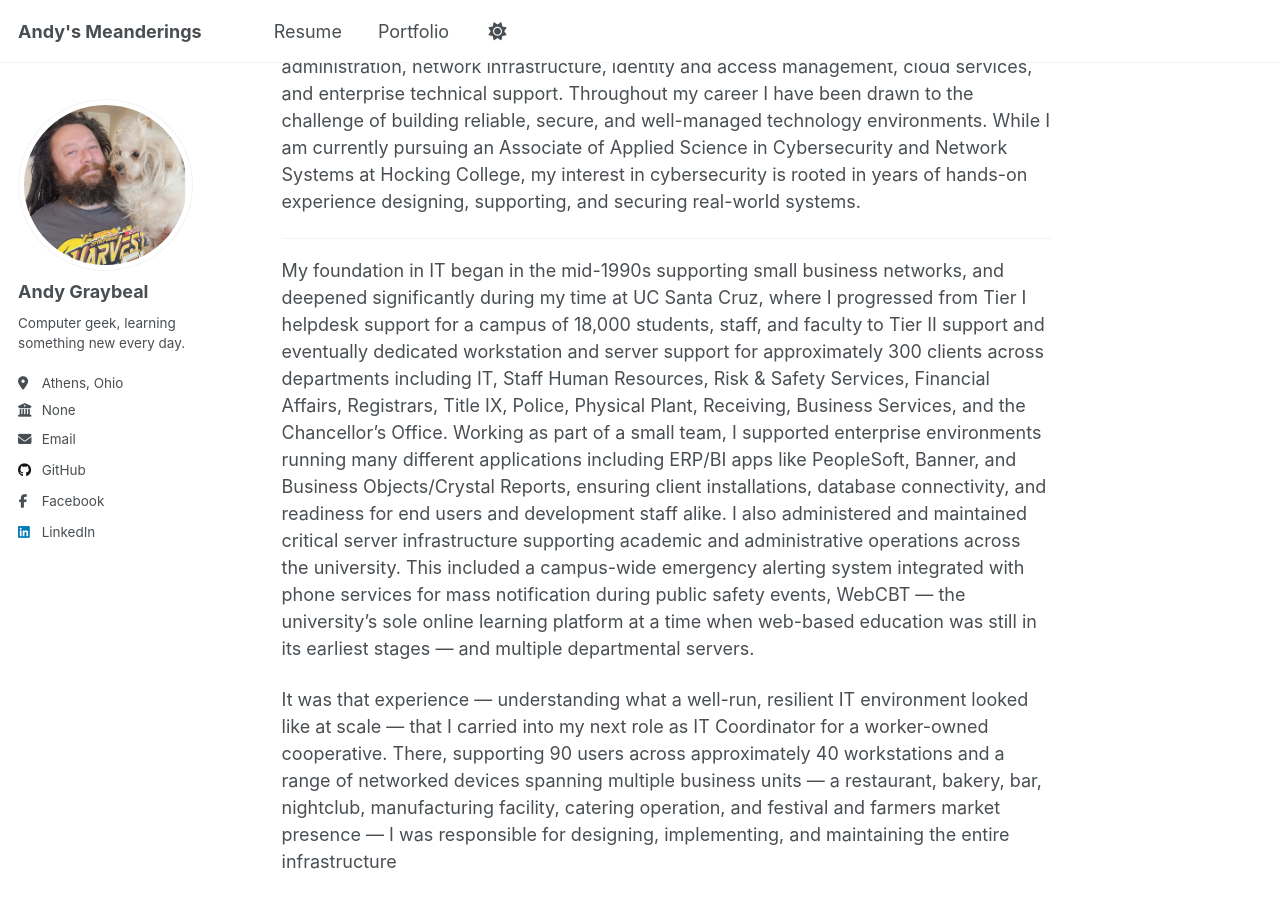
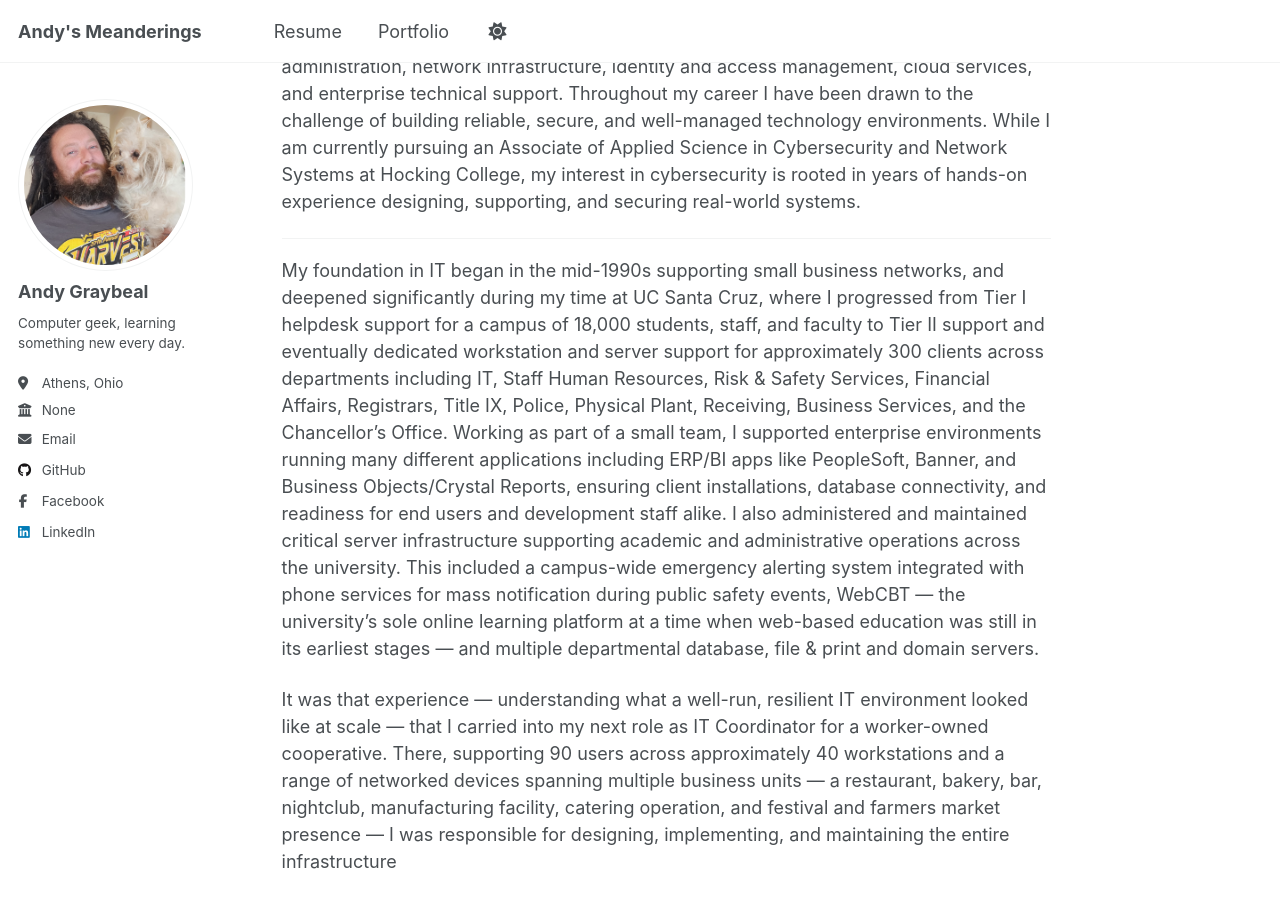
Before and after one commit to andy-graybeal/andy-graybeal.github.io, a Jekyll site: the page built from _pages/about.md, in a window 1280 px wide and 900 px high, scrolled down 289 px. Built offline with Jekyll 4.4.1, drawn with Linux system fonts in a browser that asks for light colours; a script that is not in the unit is left out.

Commit message:
Revise about page with enhanced IT background details
Updated the description of IT experience and responsibilities.

```diff
--- a/_pages/about.md
+++ b/_pages/about.md
@@ -63,7 +63,7 @@ Building secure networks, administering systems, and solving complex technical p
 I am an information technology professional with experience spanning systems administration, network infrastructure, identity and access management, cloud services, and enterprise technical support. Throughout my career I have been drawn to the challenge of building reliable, secure, and well-managed technology environments. While I am currently pursuing an Associate of Applied Science in Cybersecurity and Network Systems at Hocking College, my interest in cybersecurity is rooted in years of hands-on experience designing, supporting, and securing real-world systems.
 
 ---
-My foundation in IT began in the mid-1990s supporting small business networks, and deepened significantly during my time at UC Santa Cruz, where I progressed from Tier I helpdesk support for a campus of 18,000 students, staff, and faculty to Tier II support and eventually dedicated workstation and server support for approximately 300 clients across departments including IT, Staff Human Resources, Risk & Safety Services, Financial Affairs, Registrars, Title IX, Police, Physical Plant, Receiving, Business Services, and the Chancellor's Office. Working as part of a small team, I supported enterprise environments running many different applications including ERP/BI apps like PeopleSoft, Banner, and Business Objects/Crystal Reports, ensuring client installations, database connectivity, and readiness for end users and development staff alike. I also administered and maintained critical server infrastructure supporting academic and administrative operations across the university. This included a campus-wide emergency alerting system integrated with phone services for mass notification during public safety events, WebCBT — the university's sole online learning platform at a time when web-based education was still in its earliest stages — and multiple departmental servers.
+My foundation in IT began in the mid-1990s supporting small business networks, and deepened significantly during my time at UC Santa Cruz, where I progressed from Tier I helpdesk support for a campus of 18,000 students, staff, and faculty to Tier II support and eventually dedicated workstation and server support for approximately 300 clients across departments including IT, Staff Human Resources, Risk & Safety Services, Financial Affairs, Registrars, Title IX, Police, Physical Plant, Receiving, Business Services, and the Chancellor's Office. Working as part of a small team, I supported enterprise environments running many different applications including ERP/BI apps like PeopleSoft, Banner, and Business Objects/Crystal Reports, ensuring client installations, database connectivity, and readiness for end users and development staff alike. I also administered and maintained critical server infrastructure supporting academic and administrative operations across the university. This included a campus-wide emergency alerting system integrated with phone services for mass notification during public safety events, WebCBT — the university's sole online learning platform at a time when web-based education was still in its earliest stages — and multiple departmental database, file & print and domain servers.
 
 
 It was that experience — understanding what a well-run, resilient IT environment looked like at scale — that I carried into my next role as IT Coordinator for a worker-owned cooperative. There, supporting 90 users across approximately 40 workstations and a range of networked devices spanning multiple business units — a restaurant, bakery, bar, nightclub, manufacturing facility, catering operation, and festival and farmers market presence — I was responsible for designing, implementing, and maintaining the entire infrastructure
```
